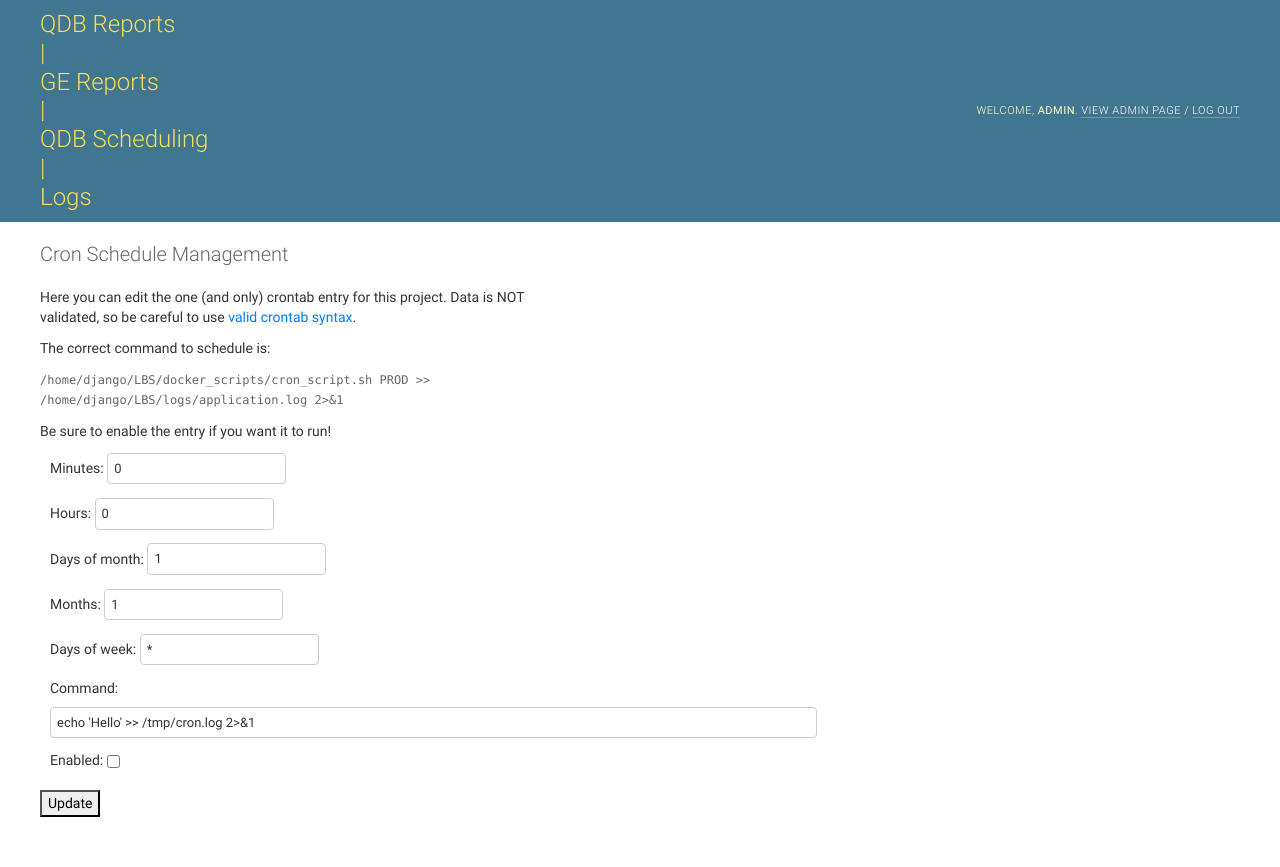
After one commit to UCLALibrary/LBS, a Django app: page /qdb/cron/ in a window 1280 px wide. The commit adds this page. Run offline with Django 3.2, Linux system fonts and the light colour scheme; a user stored in the database is signed in; data comes from the database, SQL or seed files in the repository; parts of the project's set-up code (start-up, migrations or seed data) failed here and were passed over.

Commit message:
SYS-840: Add scheduling support for QDB reports (#94)
* Add cron and sudo support to container
* Clean up Dockerfile comments and README use of docker-compose
* Add cron editing template, and tweak QDB base template header usage
* Add cronjob model/form/url/view
* Add cronjob model migration
* Add management command to update crontab from django data
* Add script to run reports via cron
* Add test/prod mode and validation to cron script
* Fix logic in CronJob.save() to handle inserts and updates correctly
* Add tests for CronJob functionality
* Add basic CronJob documentation to README.md
* Update template with final production instructions
* Added release notes and tagged as version 1.2.0 for deployment
* Remove duplicate installation of cron in container
* Add actual info about cron_script.sh to README documentation

```diff
--- a/charts/prod-lbs-values.yaml
+++ b/charts/prod-lbs-values.yaml
@@ -6,7 +6,7 @@ replicaCount: 1
 
 image:
   repository: uclalibrary/lbs
-  tag: 1.1.6
+  tag: 1.2.0
   pullPolicy: Always
 
 nameOverride: ""
--- a/ge/templates/ge/release_notes.html
+++ b/ge/templates/ge/release_notes.html
@@ -3,6 +3,12 @@
 {% block content %}
 <h3>Release Notes</h3>
 <hr/>
+
+<h4>1.2.0</h4>
+<p><i>December 5, 2024</i></p>
+<ul>
+    <li>Added support for scheduling automatic runs of QDB reports.</li>
+</ul>
 
 <h4>1.1.6</h4>
 <p><i>September 10, 2024</i></p>
--- a/qdb/forms.py
+++ b/qdb/forms.py
@@ -1,5 +1,5 @@
 from django import forms
-from .models import Unit
+from .models import Unit, CronJob
 import datetime
 
 MONTHS = [
@@ -41,3 +41,21 @@ class ReportForm(forms.Form):
     month = forms.ChoiceField(choices=MONTHS, initial=month_default)
     send_email = forms.BooleanField(required=False, initial=True)
     override_recipients = forms.CharField(required=False)
+
+
+class CronForm(forms.ModelForm):
+    class Meta:
+        model = CronJob
+        fields = [
+            "minutes",
+            "hours",
+            "days_of_month",
+            "months",
+            "days_of_week",
+            "command",
+            "enabled",
+        ]
+        # Default sizes are fine except for command field
+        widgets = {
+            "command": forms.TextInput(attrs={"size": 100}),
+        }
--- a/qdb/models.py
+++ b/qdb/models.py
@@ -14,7 +14,7 @@ class Staff(models.Model):
 
 class Unit(models.Model):
     name = models.CharField(max_length=100)
-    members = models.ManyToManyField(Staff, through='Recipient')
+    members = models.ManyToManyField(Staff, through="Recipient")
 
     def __str__(self):
         return self.name
@@ -47,3 +47,39 @@ class Account(models.Model):
 
     def __str__(self):
         return self.account
+
+
+class CronJob(models.Model):
+    # Use charfield to support wildcards and intervals.
+    # No attempt at validation.
+    # Set reasonable defaults for midnight Jan 1 (any day of week),
+    # basic echo command, with job disabled.
+    # 0 0 1 1 * echo 'Hello' >> /tmp/cron.log 2>&1
+    minutes = models.CharField(max_length=20, null=False, blank=False, default="0")
+    hours = models.CharField(max_length=20, null=False, blank=False, default="0")
+    days_of_month = models.CharField(
+        max_length=20, null=False, blank=False, default="1"
+    )
+    months = models.CharField(max_length=20, null=False, blank=False, default="1")
+    days_of_week = models.CharField(max_length=20, null=False, blank=False, default="*")
+    command = models.CharField(
+        max_length=100,
+        null=False,
+        blank=False,
+        default="echo 'Hello' >> /tmp/cron.log 2>&1",
+    )
+    enabled = models.BooleanField(null=False, default=False)
+    # With custom save(), ensure there's only one record, with pk = 1:
+    # each new record replaces the previous (and only) one.
+    permanent_id = models.SmallIntegerField(default=1)
+
+    def save(self, *args, **kwargs):
+        # If there's already an object, and we're trying to create a new one,
+        # disable creation (remove the insert request) and use the existing id
+        # to trigger an update instead.
+        object_count = CronJob.objects.count()
+        if object_count > 0:
+            # Remove the insert request, so the record just gets replaced.
+            kwargs.pop("force_insert", None)
+        self.id = self.permanent_id
+        super().save(*args, **kwargs)
--- a/qdb/templates/base.html
+++ b/qdb/templates/base.html
@@ -61,6 +61,26 @@
 
 <body class=" dashboard" data-admin-utc-offset="0">
     <div>
+        <div id="container">
+            <!-- Header -->
+            <div id="header">
+                <div id="branding">
+                    <h1 id="site-name"><a href="/admin/">QDB Reports</a></h1>
+                    <h1>|</h1>
+                    <h1 id="site-name"><a href="/ge/report/">GE Reports</a></h1>
+                    <h1>|</h1>
+                    <h1 id="site-name"><a href="/qdb/cron/">QDB Scheduling</a></h1>
+                    <h1>|</h1>
+                    <h1 id="site-name"><a href="/logs/">Logs</a></h1>
+                </div>
+                <div id="user-tools">
+                    Welcome,
+                    <strong>{{request.user.username}}</strong>.
+                    <a href="/admin/">View admin page</a> /
+                    <a href="/qdb/logout/">Log out</a>
+                </div>
+            </div>
+        </div>
         {% block content %}
         {% endblock %}
     </div>
--- /dev/null
+++ b/qdb/templates/cron.html
@@ -0,0 +1,35 @@
+{% extends 'base.html' %}
+
+{% block content %}
+    <!-- Body -->
+    <div class="main shifted" id="main">
+        <div class="content">
+            <!-- content -->
+            <div id="content" class="colMS">
+                <h1>Cron Schedule Management</h1>
+                <div id="content-main">
+                    <div id="Instructions">
+                        <p>Here you can edit the one (and only) crontab entry for this project.
+                            Data is NOT validated, so be careful to use
+                            <a target="_blank" href="https://crontab.guru/">valid crontab syntax</a>.
+                        </p>
+                        <p>The correct command to schedule is:</p>
+                        <p>
+                            <code>/home/django/LBS/docker_scripts/cron_script.sh PROD >> /home/django/LBS/logs/application.log 2>&1</code>
+                        </p>
+                        <p>Be sure to enable the entry if you want it to run!</p>
+                    </div>
+                    <div class="app-auth module">
+                        <form id="p-form" method="POST">
+                            {% csrf_token %}
+                            {{ form.as_p }}
+                            <button type="submit" id="report_submit" >Update</button>
+                        </form>
+                    </div>
+                </div>
+                <br class="clear">
+            </div>
+            <!-- END Content -->
+        </div>
+    </div>
+{% endblock %}
--- a/qdb/urls.py
+++ b/qdb/urls.py
@@ -4,5 +4,6 @@ from . import views
 urlpatterns = [
     path("qdb/report/", views.report),
     path("qdb/logout/", views.logoutandlogin),
+    path("qdb/cron/", views.crontab),
     path("", views.report),
 ]
--- a/qdb/views.py
+++ b/qdb/views.py
@@ -6,7 +6,9 @@ from django.http.response import HttpResponse
 from django.core.management import call_command
 from django.contrib.auth.views import logout_then_login
 from django.contrib.auth.decorators import login_required
-from .forms import ReportForm
+
+from qdb.models import CronJob
+from qdb.forms import CronForm, ReportForm
 from django.contrib import messages
 from django.utils.html import format_html
 from qdb.scripts.settings import ENV
@@ -140,5 +142,27 @@ def run_qdb_reporter(
     )
 
 
+@login_required(login_url="/login/")
+def crontab(request: HttpRequest) -> HttpResponse:
+    if request.method == "POST":
+        form = CronForm(request.POST)
+        if form.is_valid():
+            # No extra validation or data manipulation is needed.
+            # This is a ModelForm, so data can be saved directly.
+            form.save()
+            # Update the operating system crontab (for the django user) with the new data.
+            # This can raise a ValueError if the cron data is bad. I'm deliberately not
+            # catching it, as I want the immediate failure and feedback via the UI.
+            # If it does fail, the previous crontab is left unchanged.
+            call_command("update_crontab")
+    else:
+        # There's only one record, ever; get it if it exists,
+        # otherwise, create it using defaults defined on the model.
+        # Ignore "created" flag returned as second part of tuple.
+        record, _ = CronJob.objects.get_or_create(pk=1)
+        form = CronForm(instance=record)
+    return render(request, "cron.html", {"form": form})
+
+
 def logoutandlogin(request):
     return logout_then_login(request)
```
Also changed, not shown: qdb/management/commands/update_crontab.py (added, +42 -0 lines), qdb/templates/form.html (+0 -22 lines), qdb/tests.py (+46 -3 lines), README.md, qdb/migrations/0010_cronjob.py (added), 3 other files.
